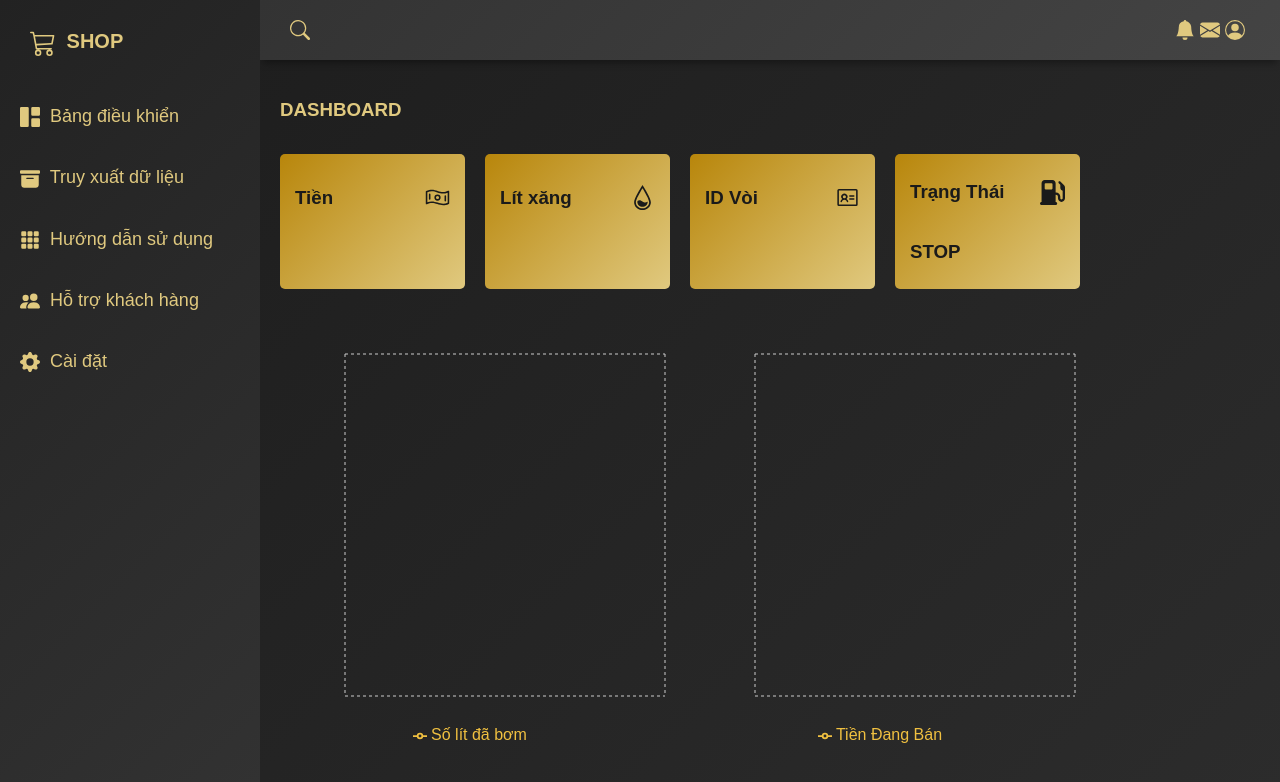
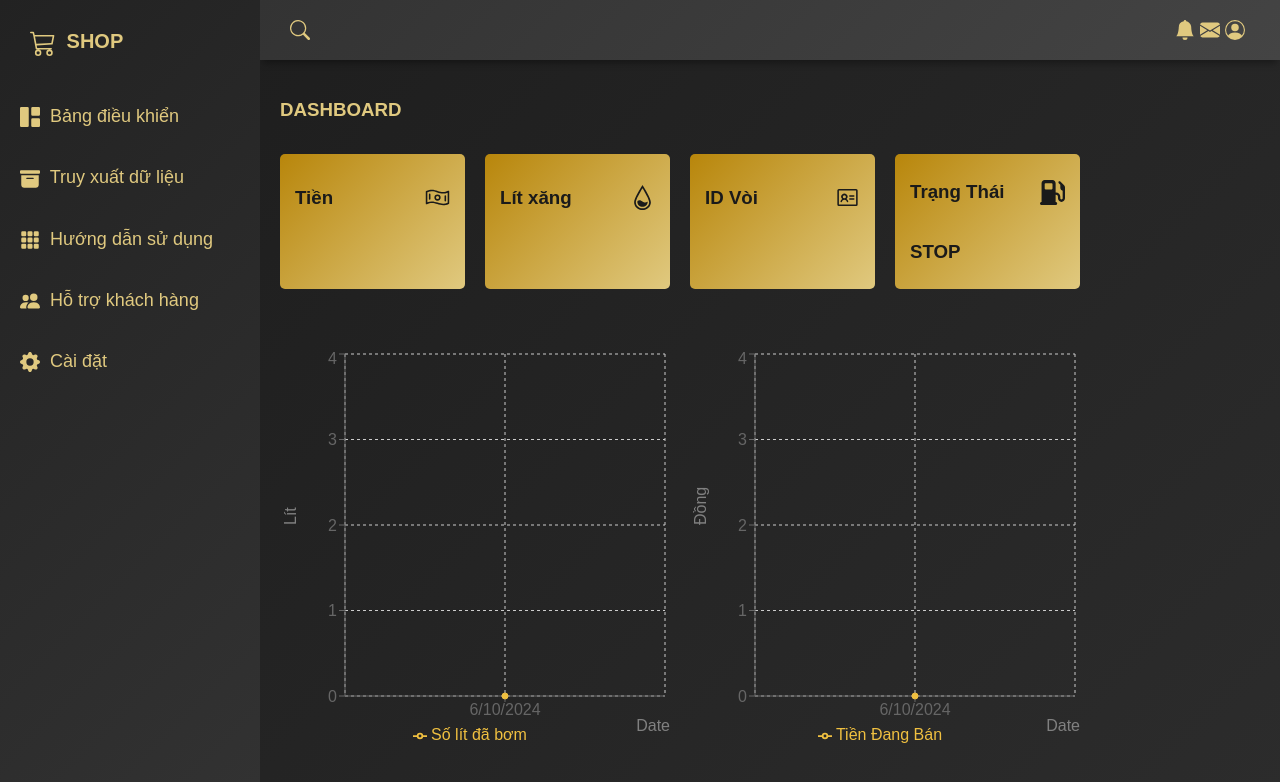
Before and after one commit to robotanh/KPL_website, a React (Vite) app: page /dashboard in a window 1280 px wide. Shown: the top 782 px of the page. Built offline with nearby package versions, Linux system fonts and the light colour scheme; no server answers; the database is empty.

Commit message:
fixing home.jsx

```diff
--- a/src/Home.jsx
+++ b/src/Home.jsx
@@ -17,7 +17,11 @@ import {
 
 function Home() {
   const [config, setConfig] = useState(null);
-  const [sensorData, setSensorData] = useState({});
+  const [sensorData, setSensorData] = useState({
+    'gas_pump_data/Voi_1/raw_data': [
+      { x: new Date().toLocaleDateString(), so_lit_da_bom_rt: 0, tien_dang_ban_rt: 0 }
+    ]
+  });
   const [signal, setSignal] = useState('STOP'); // Initial value is 'STOP'
   const [idvoi, setIdvoi] = useState('');
   const [TienDangBan, setTienDangBan] = useState('');
@@ -119,7 +123,7 @@ function Home() {
 
       <div className='charts'>
         <ResponsiveContainer width="100%" height={400}>
-          <LineChart data={sensorData[config?.path[0]]}>
+          <LineChart data={sensorData[config?.path[0]] || []}>
             <CartesianGrid strokeDasharray="3 3" />
             <XAxis
               dataKey="x"
@@ -128,8 +132,8 @@ function Home() {
             />
             <YAxis yAxisId="left" label={{ value: 'Lít', angle: -90, position: 'insideLeft' }} />
             <Tooltip
-          formatter={(value, name, props) => [`${value} Lít`, new Date(props.payload.x).toLocaleString()]} // Displaying the value and date
-        />
+              formatter={(value, name, props) => [`${value} Lít`, new Date(props.payload.x).toLocaleString()]} // Displaying the value and date
+            />
             <Legend />
             <Line
               yAxisId="left"
@@ -145,7 +149,7 @@ function Home() {
         </ResponsiveContainer>
 
         <ResponsiveContainer width="100%" height={400}>
-          <LineChart data={sensorData[config?.path[0]]}>
+          <LineChart data={sensorData[config?.path[0]] || []}>
             <CartesianGrid strokeDasharray="3 3" />
             <XAxis
               dataKey="x"
@@ -154,8 +158,8 @@ function Home() {
             />
             <YAxis yAxisId="left" label={{ value: 'Đồng', angle: -90, position: 'insideLeft' }} />
             <Tooltip
-          formatter={(value, name, props) => [`${value} Lít`, new Date(props.payload.x).toLocaleString()]} // Displaying the value and date
-        />
+              formatter={(value, name, props) => [`${value} Đồng`, new Date(props.payload.x).toLocaleString()]} // Displaying the value and date
+            />
             <Legend />
             <Line
               yAxisId="left"
@@ -169,7 +173,6 @@ function Home() {
             />
           </LineChart>
         </ResponsiveContainer>
-
       </div>
     </main>
   );
```
